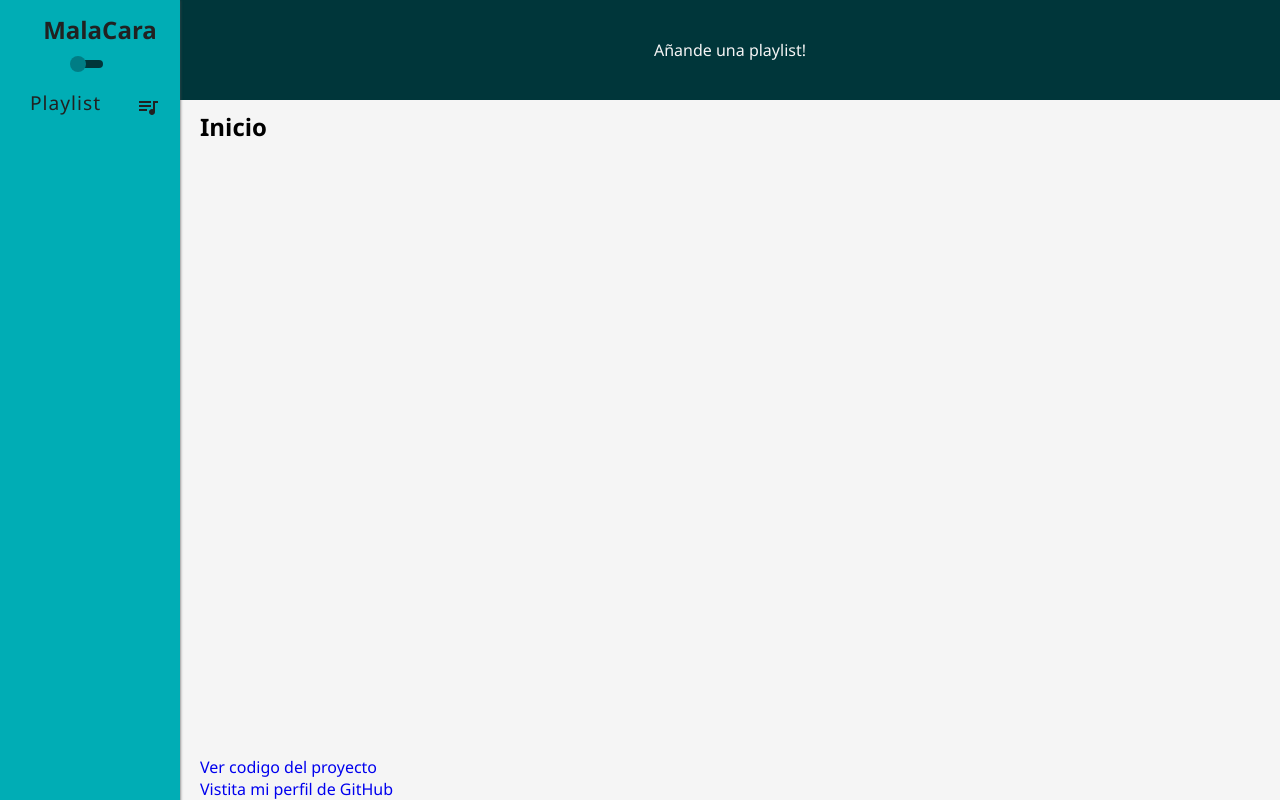
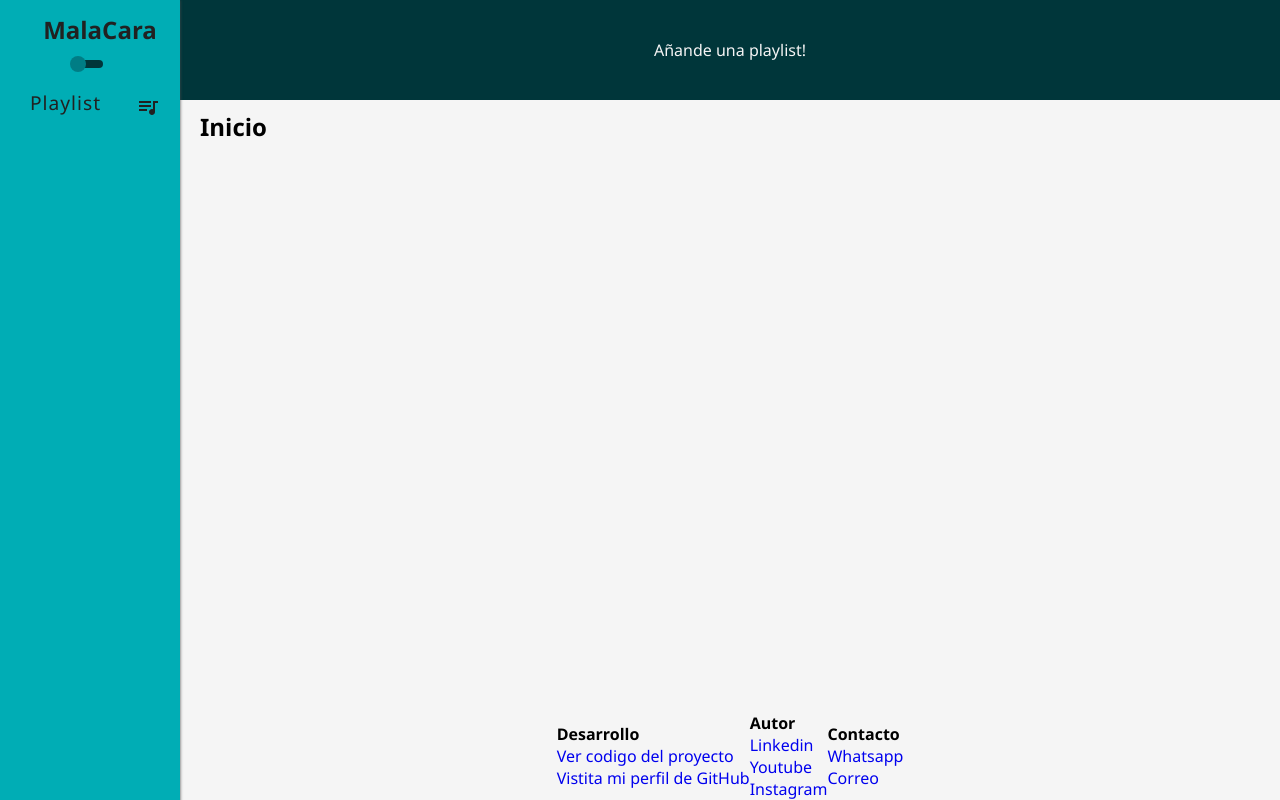
Before and after one commit to Patricio-Fernandez-Ionadi/Player-react, a React (Create React App) app: page / in a window 1280 px wide. Built offline with nearby package versions, Linux system fonts and the light colour scheme.

Commit message:
ref añadido de contenido y estilos en Footer

```diff
--- a/src/app/Footer/Footer.jsx
+++ b/src/app/Footer/Footer.jsx
@@ -1,8 +1,13 @@
-import React from 'react'
+import { useThemeContext } from 'app/context'
+
 export const Footer = () => {
+  const { theme } = useThemeContext()
+
   return (
-    <footer className='footer-container-app'>
-      <ul style={{ listStyle: ' none', padding: '0 0 0 20px' }}>
+    <footer className={`footer-container-app ${theme} flex`}>
+      <div>
+        <h4>Desarrollo</h4>
+        <ul style={{ listStyle: ' none', padding: 0 }}>
           <li>
             <a
               href='https://github.com/Patricio-Fernandez-Ionadi/Player-react'
@@ -22,6 +27,62 @@ export const Footer = () => {
             </a>
           </li>
         </ul>
+      </div>
+      <div>
+        <h4>Autor</h4>
+        <ul style={{ listStyle: ' none', padding: 0 }}>
+          <li>
+            <a
+              href='https://github.com/Patricio-Fernandez-Ionadi/Player-react'
+              target='_blank'
+              rel='noopener noreferrer'
+            >
+              Linkedin
+            </a>
+          </li>
+          <li>
+            <a
+              href='http://github.com/Patricio-Fernandez-Ionadi'
+              target='_blank'
+              rel='noopener noreferrer'
+            >
+              Youtube
+            </a>
+          </li>
+          <li>
+            <a
+              href='http://github.com/Patricio-Fernandez-Ionadi'
+              target='_blank'
+              rel='noopener noreferrer'
+            >
+              Instagram
+            </a>
+          </li>
+        </ul>
+      </div>
+      <div>
+        <h4>Contacto</h4>
+        <ul style={{ listStyle: ' none', padding: 0 }}>
+          <li>
+            <a
+              href='https://github.com/Patricio-Fernandez-Ionadi/Player-react'
+              target='_blank'
+              rel='noopener noreferrer'
+            >
+              Whatsapp
+            </a>
+          </li>
+          <li>
+            <a
+              href='http://github.com/Patricio-Fernandez-Ionadi'
+              target='_blank'
+              rel='noopener noreferrer'
+            >
+              Correo
+            </a>
+          </li>
+        </ul>
+      </div>
     </footer>
   )
 }
--- a/src/app/style/_index.scss
+++ b/src/app/style/_index.scss
@@ -20,6 +20,11 @@
   }
   .footer-container-app {
     grid-row: 3 / -1;
+  }
+  // ----
+  .footer-container-app {
+    @include useThemeBg($primary, $primary_darken_dark);
+    @include useThemeText;
   }
 }
 
```
Lines whose indentation alone changed are shown as unchanged.
